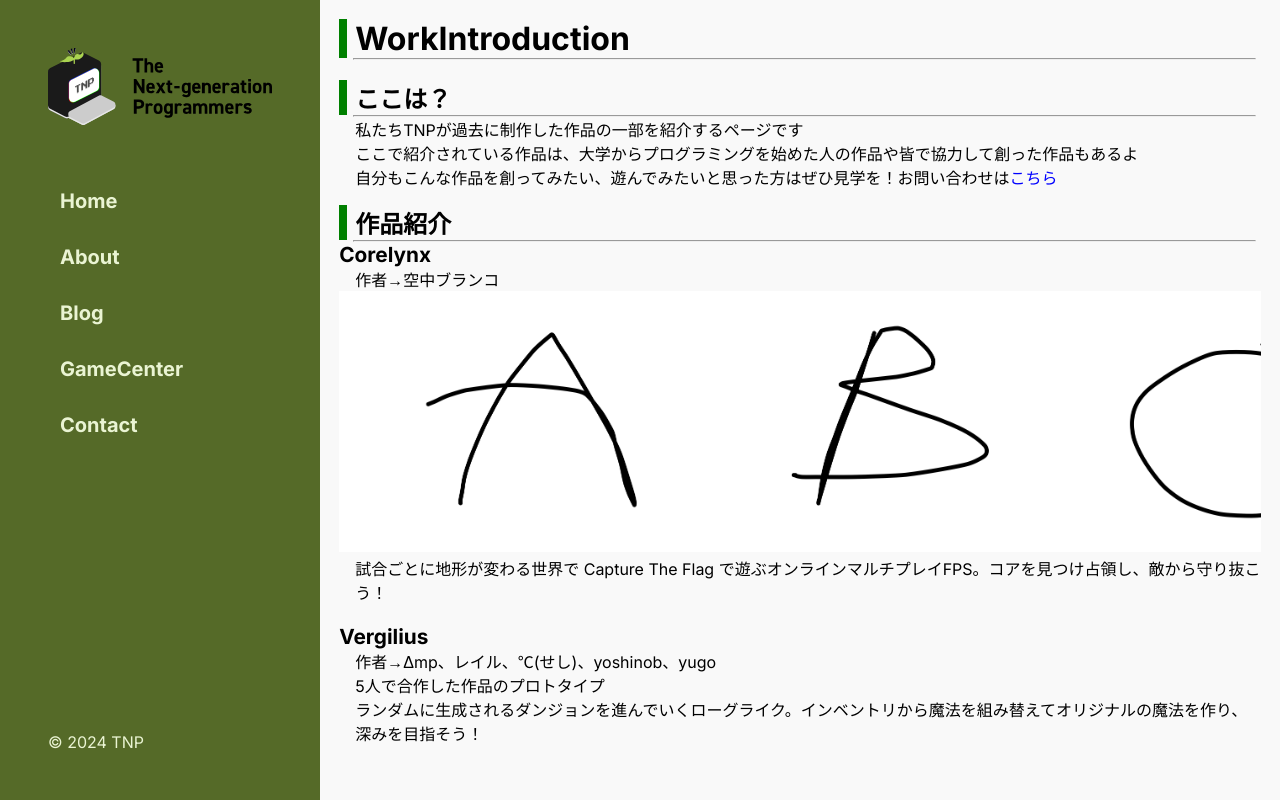
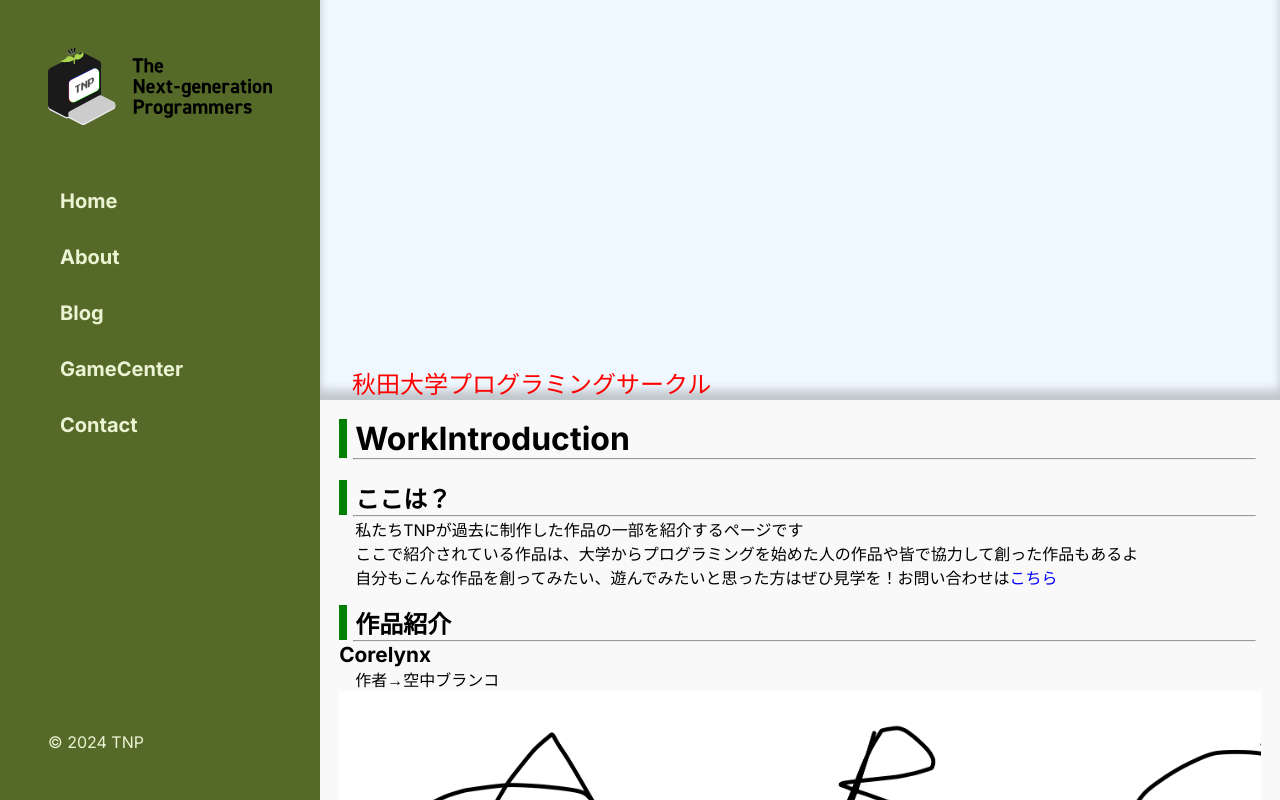
Before and after one commit to TNP-Coop-Homepage/tnp-homepage, a Next.js app: page /workIntroduction in a window 1280 px wide. Shown: the top 800 px of the page. Built offline with nearby package versions, Linux system fonts and the light colour scheme.

Commit message:
Add header image space
ヘッダ画像を配置する場所の追加

```diff
--- a/src/app/workIntroduction/page.module.css
+++ b/src/app/workIntroduction/page.module.css
@@ -2,7 +2,7 @@
     padding: 2%;
     width: 100%;
     max-width: 60rem;
-    margin: 0;
+    margin: 0 auto;
     box-sizing: border-box;
 }
 
--- a/src/app/workIntroduction/page.tsx
+++ b/src/app/workIntroduction/page.tsx
@@ -7,7 +7,8 @@ import { works } from "./WORK_CONTENTS";
 export default function WorkIntroduction() {
     return (
         <div className={styles.Background}>
-            <div className={styles.WorkIntroduction}>
+            <header className={styles.HeaderImage}><span className={styles.HeaderImageText}>秋田大学プログラミングサークル</span></header>
+            <main className={styles.WorkIntroduction}>
                 <title>{"WorkIntroduction"}</title>
                 <h1 className={styles.Header}>WorkIntroduction</h1>
                 <hr className={styles.HorizontalLine}></hr><br />
@@ -32,7 +33,7 @@ export default function WorkIntroduction() {
                         <WorkIntroductionElement {...works}></WorkIntroductionElement>
                     </div>
                 </div>
-            </div>
+            </main>
         </div>
     );
 }
```
